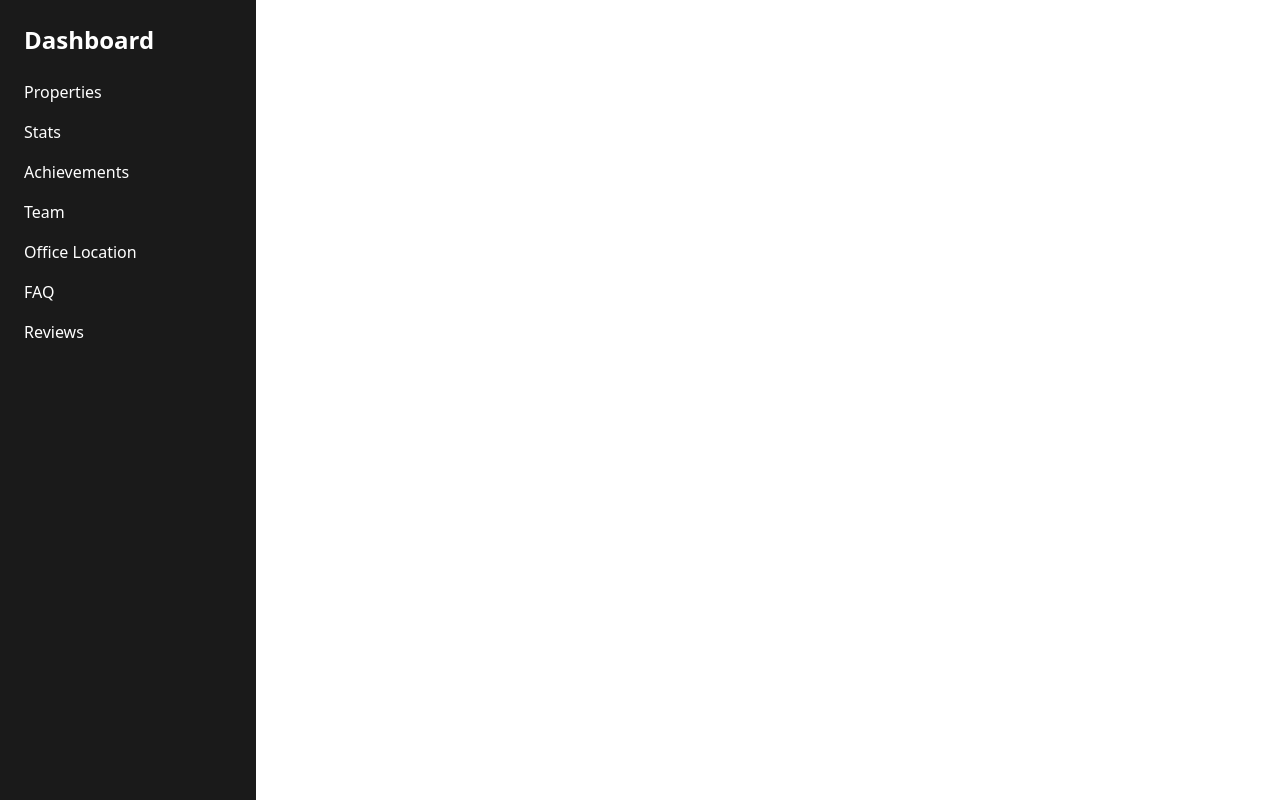
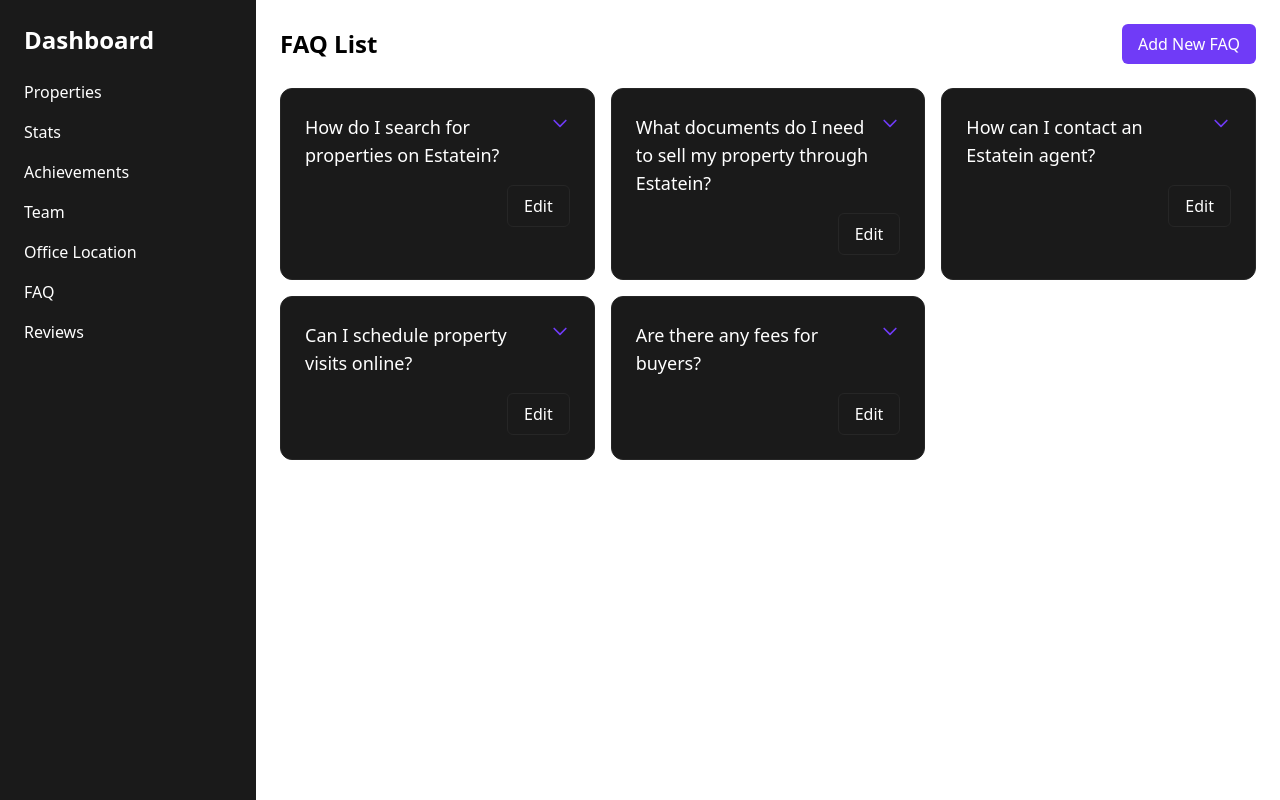
Before and after one commit to noorhaan-almohammed/estate_dashboard, a React (Vite) app: page /faq-dashboard in a window 1280 px wide. Built offline with nearby package versions, Linux system fonts and the light colour scheme.

Commit message:
Add FAQ section with add and edit modals

```diff
--- a/src/App.tsx
+++ b/src/App.tsx
@@ -2,7 +2,7 @@
 import DashboardLayout from "./layouts/DashboardLayout";
 import PropertiesPage from "./pages/dashboard/PropertiesPage";
 import PropertyPage from "./pages/PropertyPage";
-import StatsPage from "./pages/dashboard/statsPage";
+import StatsPage from "./pages/dashboard/StatsPage";
 import StatPage from "./pages/StatPage";
 import AchievementsPage from "./pages/dashboard/AchievementsPage";
 import AchievementPage from "./pages/AchievementPage";
@@ -12,8 +12,7 @@
 import OfficeLocationPage from "./pages/OfficeLocationPage";
 import ClientsPage from "./pages/dashboard/ClientsPage";
 import ClientPage from "./pages/ClientPage";
-import FAQsPage from "./pages/dashboard/FAQsPage";
-import FAQPage from "./pages/FAQPage";
+import FAQListPage from "./components/lists/FAQListPage";
 import ReviewsPage from "./pages/dashboard/ReviewsPage";
 import ReviewPage from "./pages/ReviewPage";
 
@@ -34,14 +33,19 @@
           <Route path="team-dashboard" element={<TeamPage />} />
           <Route path={`team-member/:id`} element={<MemberTeamPage />} />
           {/* office locations */}
-          <Route path="office-locations-dashboard" element={<OfficeLocationsPage />} />
-          <Route path={`office-location/:id`} element={<OfficeLocationPage />} />
+          <Route
+            path="office-locations-dashboard"
+            element={<OfficeLocationsPage />}
+          />
+          <Route
+            path={`office-location/:id`}
+            element={<OfficeLocationPage />}
+          />
           {/* clients */}
           <Route path="clients-dashboard" element={<ClientsPage />} />
           <Route path={`clients/:id`} element={<ClientPage />} />
           {/* FAQ */}
-          <Route path="faq-dashboard" element={<FAQsPage />} />
-          <Route path={`faq/:id`} element={<FAQPage />} />
+          <Route path="faq-dashboard" element={<FAQListPage />} />
           {/* Reviews */}
           <Route path="reviews-dashboard" element={<ReviewsPage />} />
           <Route path={`review/:id`} element={<ReviewPage />} />
--- /dev/null
+++ b/src/components/lists/FAQListPage.tsx
@@ -0,0 +1,120 @@
+import { useState } from "react";
+import EditFaqModal from "../modals/EditFaqModal";
+import AddFaqModal from "../modals/AddFaqModal";
+
+const FAQListPage = () => {
+  const [isEditOpen, setIsEditOpen] = useState(false);
+  const [isAddOpen, setIsAddOpen] = useState(false);
+  const [currentFaq, setCurrentFaq] = useState<{ question: string; answer: string } | null>(null);
+  const [openFaqId, setOpenFaqId] = useState<number | null>(null);
+
+  // Data For Testing Only
+
+  const faqs = [
+    {
+      id: 1,
+      question: "How do I search for properties on Estatein?",
+      answer: "You can use the search bar at the top of the homepage.",
+    },
+    {
+      id: 2,
+      question: "What documents do I need to sell my property through Estatein?",
+      answer: "You need proof of ownership and a valid ID.",
+    },
+    {
+      id: 3,
+      question: "How can I contact an Estatein agent?",
+      answer: "Visit the Contact Us page or call our hotline.",
+    },
+    {
+      id: 4,
+      question: "Can I schedule property visits online?",
+      answer: "Yes, through our booking system on each property page.",
+    },
+    {
+      id: 5,
+      question: "Are there any fees for buyers?",
+      answer: "No, buyers can use Estatein for free.",
+    },
+  ];
+
+  const toggleFaq = (id: number) => {
+    setOpenFaqId(openFaqId === id ? null : id);
+  };
+
+  return (
+    <div className="p-6">
+      <div className="flex justify-between items-center mb-6">
+        <h2 className="text-2xl font-semibold">FAQ List</h2>
+        <button
+          onClick={() => setIsAddOpen(true)}
+          className="bg-mainPurple text-mainText px-4 py-2 rounded-md cursor-pointer"
+        >
+          Add New FAQ
+        </button>
+      </div>
+
+      {/* Grid layout */}
+      <div className="grid grid-cols-1 sm:grid-cols-2 lg:grid-cols-3 gap-4">
+        {faqs.map((faq) => (
+          <div
+            key={faq?.id}
+            className="p-6 rounded-[12px] border border-borderColor bg-darkGray text-mainText cursor-pointer transition duration-200 hover:border-mainPurple"
+            onClick={() => toggleFaq(faq?.id)}
+          >
+<div className="flex  justify-between gap-2">
+  <h3 className="font-medium text-lg flex-1">{faq?.question}</h3>
+  <svg
+    className={`w-5 h-5 text-mainPurple transition-transform duration-300 ${
+      openFaqId === faq?.id ? "rotate-180" : ""
+    }`}
+    fill="none"
+    stroke="currentColor"
+    strokeWidth="2"
+    viewBox="0 0 24 24"
+  >
+    <path strokeLinecap="round" strokeLinejoin="round" d="M19 9l-7 7-7-7" />
+  </svg>
+</div>
+
+
+
+            {/* Accordion content */}
+            <div
+              className={`overflow-hidden transition-all duration-300 ease-in-out ${
+                openFaqId === faq?.id
+                  ? "max-h-40 mt-4 border-t border-borderColor pt-3"
+                  : "max-h-0"
+              }`}
+            >
+              <p className="text-sm text-mainPurple">{faq?.answer}</p>
+            </div>
+
+            {/* Edit button (outside of clickable area for accordion) */}
+            <div className="flex justify-end mt-4">
+              <button
+                className="bg-darkGray border border-borderColor text-mainText px-4 py-2 rounded-md cursor-pointer z-10"
+                onClick={(e) => {
+                  e.stopPropagation(); // prevent toggle when clicking Edit
+                  setCurrentFaq({ question: faq?.question, answer: faq?.answer });
+                  setIsEditOpen(true);
+                }}
+              >
+                Edit
+              </button>
+            </div>
+          </div>
+        ))}
+      </div>
+
+      {/* Modals */}
+      {isEditOpen && currentFaq && (
+        <EditFaqModal onClose={() => setIsEditOpen(false)} current={currentFaq} />
+      )}
+
+      {isAddOpen && <AddFaqModal onClose={() => setIsAddOpen(false)} />}
+    </div>
+  );
+};
+
+export default FAQListPage;
--- a/src/components/modals/AddFaqModal.tsx
+++ b/src/components/modals/AddFaqModal.tsx
@@ -0,0 +1,37 @@
+const AddFaqModal = ({ onClose }: { onClose: () => void }) => {
+  return (
+    <div className="fixed inset-0 bg-black/50 flex items-center justify-center z-50">
+      <div className="p-6 rounded-2xl w-[90%] max-w-md bg-white border border-gray-300 space-y-4">
+        <h2 className="text-2xl font-bold text-gray-900">Add New FAQ</h2>
+        <form className="flex flex-col gap-4">
+          <input
+            type="text"
+            placeholder="Enter question"
+            className="border border-gray-300 px-4 py-2 rounded-md bg-white text-gray-900 placeholder-gray-500"
+          />
+          <textarea
+            placeholder="Enter answer"
+            className="border border-gray-300 px-4 py-2 rounded-md bg-white text-gray-900 h-28 placeholder-gray-500"
+          />
+          <div className="flex justify-end gap-2">
+            <button
+              type="button"
+              onClick={onClose}
+              className="bg-gray-300 px-4 py-2 rounded cursor-pointer"
+            >
+              Cancel
+            </button>
+            <button
+              type="submit"
+              className="bg-mainPurple text-white px-4 py-2 rounded cursor-pointer"
+            >
+              Save
+            </button>
+          </div>
+        </form>
+      </div>
+    </div>
+  );
+};
+
+export default AddFaqModal;
--- a/src/components/modals/EditFaqModal.tsx
+++ b/src/components/modals/EditFaqModal.tsx
@@ -0,0 +1,43 @@
+const EditFaqModal = ({
+  onClose,
+  current,
+}: {
+  onClose: () => void;
+  current: { question: string; answer: string };
+}) => {
+  return (
+    <div className="fixed inset-0 bg-black/50 flex items-center justify-center z-50">
+      <div className="p-6 rounded-2xl w-[90%] max-w-md bg-white border border-gray-300 space-y-4">
+        <h2 className="text-2xl font-bold text-gray-900">Edit FAQ</h2>
+        <form className="flex flex-col gap-4">
+          <input
+            type="text"
+            defaultValue={current.question}
+            className="border border-gray-300 px-4 py-2 rounded-md bg-white text-gray-900 placeholder-gray-500"
+          />
+          <textarea
+            defaultValue={current.answer}
+            className="border border-gray-300 px-4 py-2 rounded-md bg-white text-gray-900 h-28 placeholder-gray-500"
+          />
+          <div className="flex justify-end gap-2">
+            <button
+              type="button"
+              onClick={onClose}
+              className="bg-gray-300 px-4 py-2 rounded cursor-pointer"
+            >
+              Cancel
+            </button>
+            <button
+              type="submit"
+              className="bg-mainPurple text-white px-4 py-2 rounded cursor-pointer"
+            >
+              Update
+            </button>
+          </div>
+        </form>
+      </div>
+    </div>
+  );
+};
+
+export default EditFaqModal;
--- a/src/pages/FAQPage.tsx
+++ /dev/null
@@ -1,11 +0,0 @@
-import React from 'react'
-
-function FAQPage() {
-  return (
-    <div>
-
-    </div>
-  )
-}
-
-export default FAQPage
```
Also changed, not shown: src/components/lists/FAQList.tsx (deleted).
